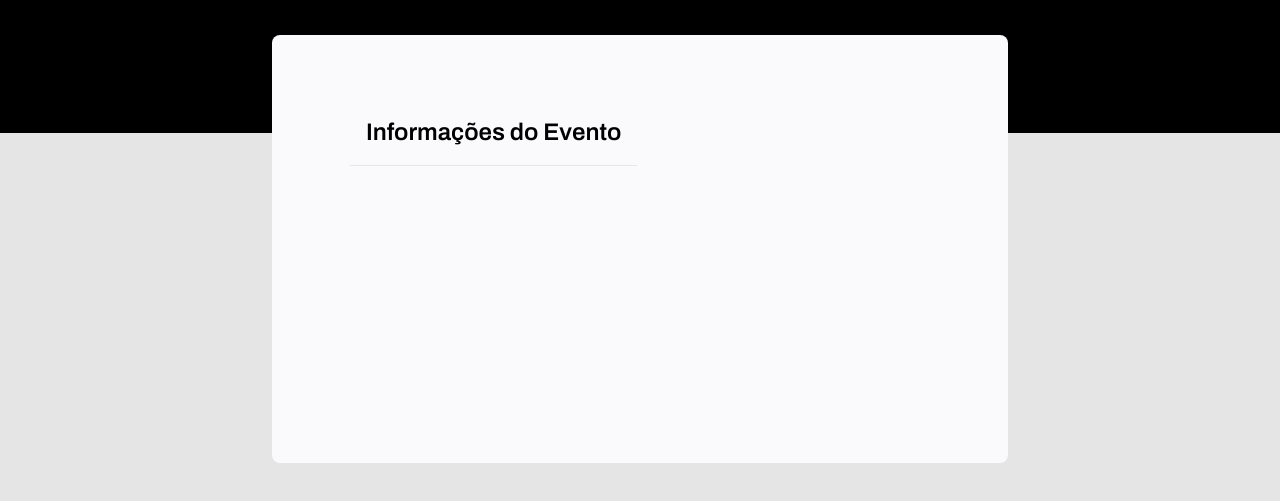
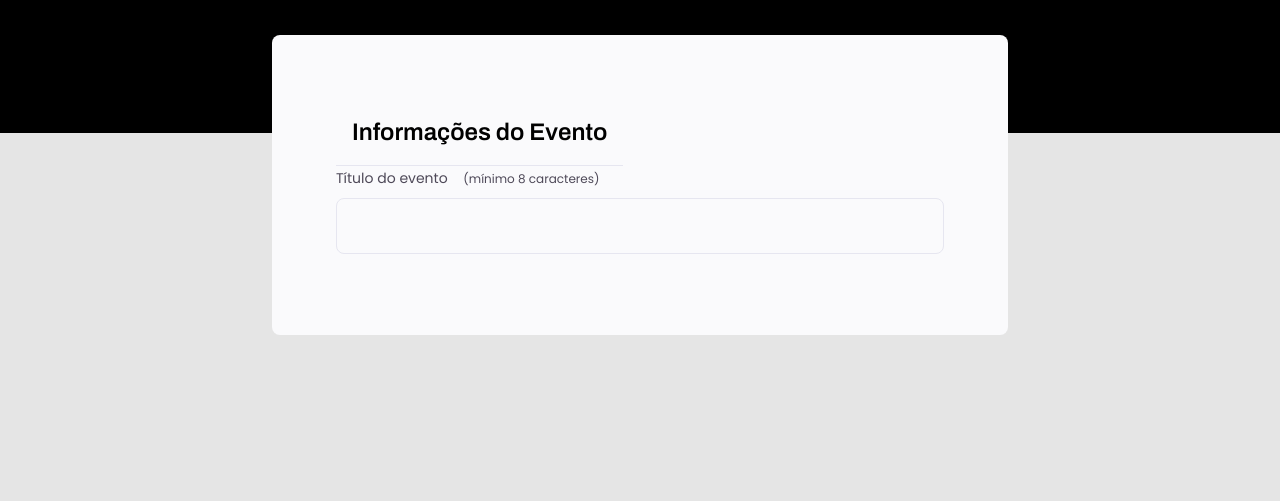
Before and after one commit to viniciusgcampanella/projeto.expl3, a plain HTML site: page index.html in a window 1280 px wide. Shown: the part 235-736 px from the top of the page. Drawn offline with Linux system fonts and the light colour scheme.

Commit message:
up input

```diff
--- a/index.html
+++ b/index.html
@@ -21,6 +21,12 @@
       <form>
         <fieldset>
           <legend>Informações do Evento</legend>
+          <div class="input-wrapper">
+            <label for="event-title"
+              >Título do evento <span>(mínimo 8 caracteres)</span>
+            </label>
+            <input type="text" id="event-title" />
+          </div>
         </fieldset>
       </form>
     </div>
--- a/styles.css
+++ b/styles.css
@@ -1,3 +1,11 @@
+*{
+    margin: 0;
+    padding: 0;
+    box-sizing: border-box;
+}
+body, input, button, select, textarea{
+    font-family: 'Poppins', sans-serif;
+}
 body{
     font-family: 'Poppins', sans-serif;
     background: #e5e5e5;
@@ -26,6 +34,7 @@ header h1{
     font-size: 36px;
     line-height: 42px;
     color: white;
+    margin-bottom: 24px;
 }
 header p{
     color: #42D3FF;
@@ -49,3 +58,28 @@ fieldset legend{
     border-bottom:  1px solid#e6e6f0;
     padding: 16px;
 }
+.input-wrapper{
+    display: flex;
+    flex-direction: column;
+}
+.input-wrapper label{
+    line-height: 24px;
+    font-size: 14px;
+    color: #4e4958;
+    margin-bottom: 8px;
+}
+.input-wrapper label span{
+    margin-left: 12px;
+    font-size: 12px;
+    line-height: 20px;
+}
+.input-wrapper input{
+    background-color: #fafafc;
+    border: 1px solid #e6e6f0;
+    border-radius: 8px;
+    height: 56px;
+    padding: 0 24px;
+    font-size: 16px;
+    line-height: 26px;
+    color: #c1bccc;
+}
```
